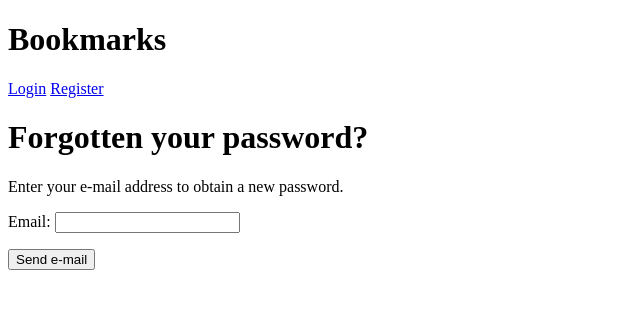
After one commit to Sabbirdiu/socialmedia, a Django app: page /account/password_reset/ in a window 1280 px wide. The commit adds this page. Shown: the top 309 px of the page, without its empty margins (0-640 px from the left). Run offline with Django 3.2, Linux system fonts and the light colour scheme.

Commit message:
update the forget password and change password

```diff
--- a/account/templates/account/login.html
+++ b/account/templates/account/login.html
@@ -19,5 +19,7 @@
       <a href="{% url 'register' %}" class="ml-2">Sign Up now</a>
     </small>
   </div>
+  <p><a href="{% url "password_reset" %}">Forgotten your
+    password?</a></p>
 </div>
 {% endblock content %}
--- /dev/null
+++ b/account/templates/account/passwordDone.html
@@ -0,0 +1,6 @@
+{% extends "base.html" %}
+{% block title %}Password changed{% endblock %}
+{% block content %}
+<h1>Password changed</h1>
+<p>Your password has been successfully changed.</p>
+{% endblock %}
--- /dev/null
+++ b/account/templates/account/passwordReset.html
@@ -0,0 +1,11 @@
+{% extends "base.html" %}
+{% block title %}Reset your password{% endblock %}
+{% block content %}
+<h1>Forgotten your password?</h1>
+<p>Enter your e-mail address to obtain a new password.</p>
+<form action="." method="post">
+{{ form.as_p }}
+<p><input type="submit" value="Send e-mail"></p>
+{% csrf_token %}
+</form>
+{% endblock %}
--- /dev/null
+++ b/account/templates/account/passwordResetEmail.html
@@ -0,0 +1,5 @@
+Someone asked for password reset for email {{ email }}. Follow the link
+below:
+{{ protocol }}://{{ domain }}{% url "password_reset_confirm" uidb64=uid
+token=token %}
+Your username, in case you've forgotten: {{ user.get_username }}
--- a/account/templates/base.html
+++ b/account/templates/base.html
@@ -7,6 +7,23 @@
 </head>
 <body>
     <h1>Bookmarks</h1>
+    <!-- Navbar Right Side -->
+    <div class="navbar-nav">
+      {% if user.is_authenticated %}
+      <a class="nav-item nav-link" href="{% url 'dashboard' %}"
+        >dashboard</a
+      >
+      <a class="nav-item nav-link" href="#"
+        >Profile</a
+      >
+      <a class="nav-item nav-link" href="{% url 'logout' %}">Logout</a>
+
+      {% else %}
+      <a class="nav-item nav-link" href="{% url 'login' %}">Login</a>
+      <a class="nav-item nav-link" href="{% url 'register' %}"
+        >Register</a
+      >
+      {% endif %}
 
     <div class="row">
         <div class="col-md-8">
--- a/account/urls.py
+++ b/account/urls.py
@@ -1,4 +1,4 @@
-from django.urls import path
+from django.urls import path,include
 from . import views
 from account import views as user_views #for register
 from django.contrib.auth import views as auth_views #for login/logout
@@ -6,9 +6,17 @@ from django.contrib.auth import views as auth_views #for login/logout
 urlpatterns = [
 
     path('',views.dashboard,name='dashboard'),
+    # path('', include('django.contrib.auth.urls')),
     path('register/',user_views.register,name='register'),
     path('login/',auth_views.LoginView.as_view(template_name='account/login.html'),name='login'),
     path('logout/',auth_views.LogoutView.as_view(template_name='account/logout.html'),name='logout'),
+    path('password_change/',auth_views.PasswordChangeView.as_view(template_name='account/passwordChange.html'),name='passwordChange'),
+    path('password_change/done/',auth_views.PasswordChangeDoneView.as_view(template_name='account/passwordDone.html'),name='password_change_done'),
+    path('password_reset/',auth_views.PasswordResetView.as_view(template_name='account/passwordReset.html'),name='password_reset'),
+    path('password_reset/done/',auth_views.PasswordResetDoneView.as_view(template_name='account/passwordResetDone.html'),name='password_reset_done'),
+    path('reset/<uidb64>/<token>/',auth_views.PasswordResetConfirmView.as_view(template_name='account/passwordResetConfirm.html'),name='password_reset_confirm'),
+    path('reset/done/',auth_views.PasswordResetCompleteView.as_view(template_name='account/passwordResetComplete.html'),name='password_reset_complete'),
+
 
 
 ]
--- a/socialmedia/settings.py
+++ b/socialmedia/settings.py
@@ -123,3 +123,4 @@ STATIC_URL = '/static/'
 LOGIN_REDIRECT_URL = 'dashboard'
 LOGIN_URL = 'login'
 LOGOUT_URL = 'logout'
+EMAIL_BACKEND = 'django.core.mail.backends.console.EmailBackend'
```
Also changed, not shown: account/templates/account/passwordChange.html (added, +11 -0 lines), account/templates/account/passwordResetComplete.html (added, +7 -0 lines), account/templates/account/passwordResetConfirm.html (added, +16 -0 lines), account/templates/account/passwordResetDone.html (added, +8 -0 lines), db.sqlite3.
